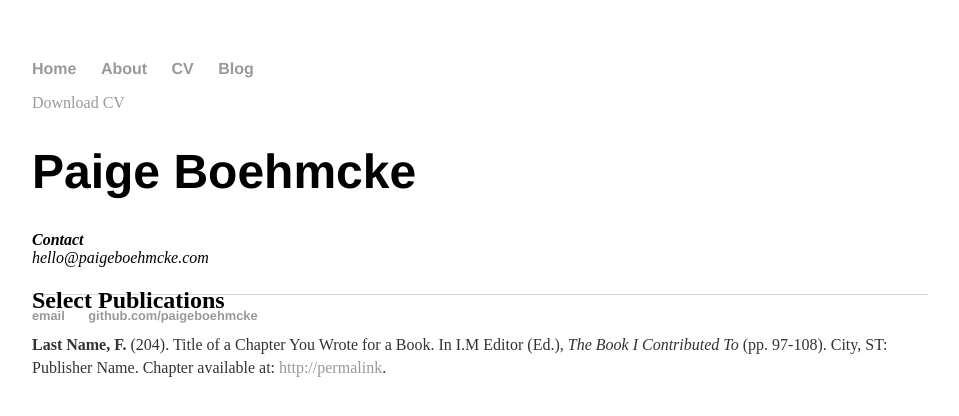
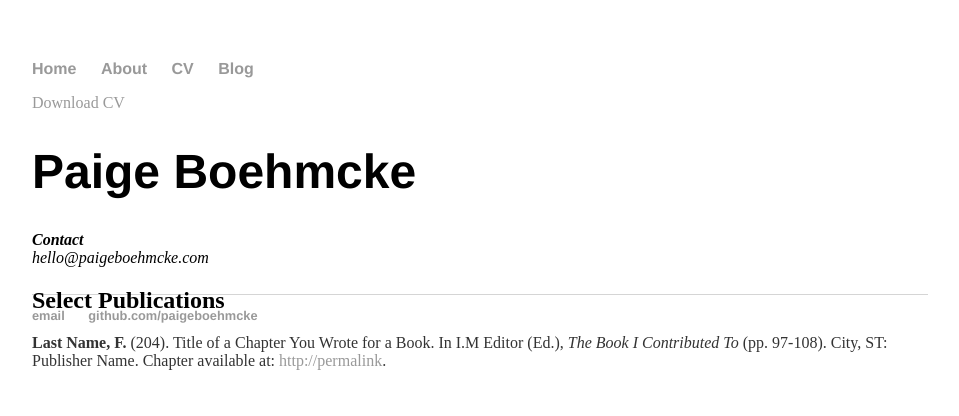
Before and after one commit to paigeboehmcke/paigeboehmcke.github.io, a Jekyll site: the page built from cv/index.html, in a window 1280 px wide. Shown: the top 416 px of the page, without its empty margins (160-1119 px from the left). Built offline with Jekyll 4.4.1, drawn with Linux system fonts in a browser that asks for light colours.

Commit message:
Update main.css

```diff
--- a/css/main.css
+++ b/css/main.css
@@ -24,8 +24,8 @@
     font-family:'Helvetica', 'Arial', 'Sans-Serif';
 }
 p {
-    font-size: calc(--f/2);
-    line-height: 1.4em;
+    font-size: calc(var(--f)/2);
+    line-height: calc(var(--f)*1.4/3);
     color: #333;
 }
 footer {
```
